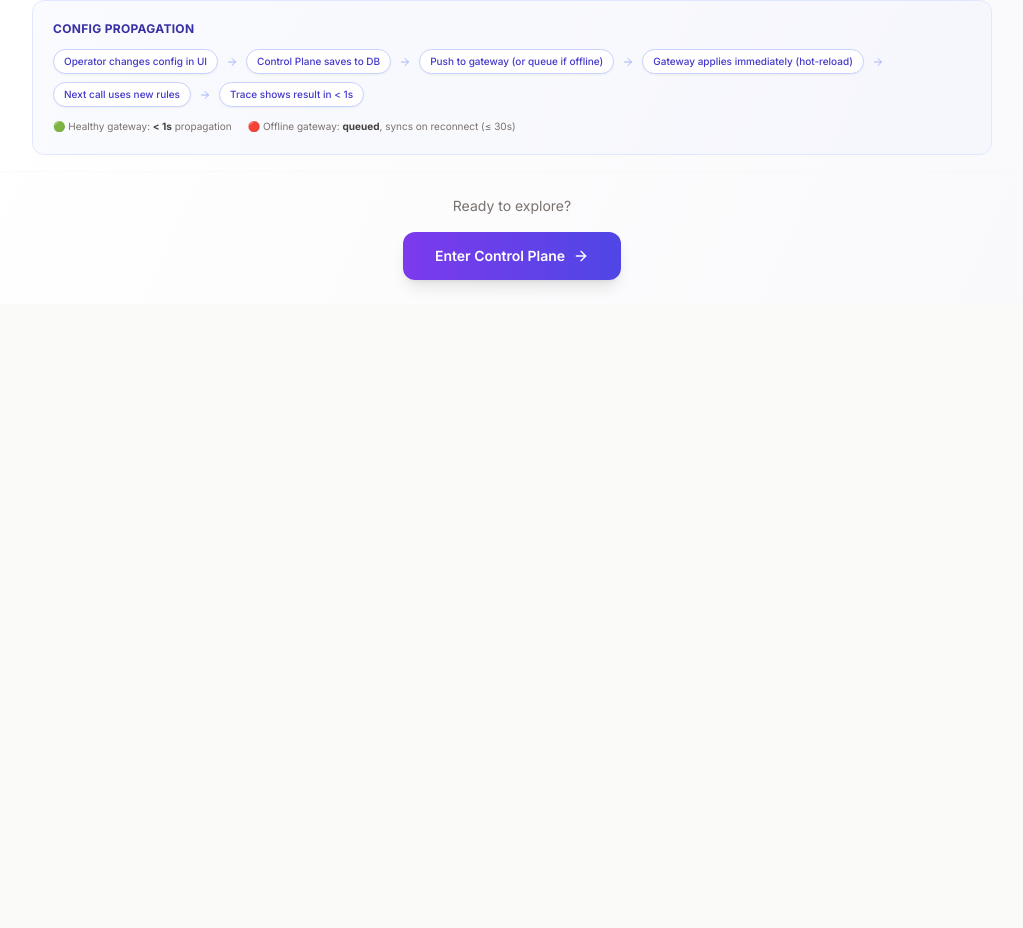
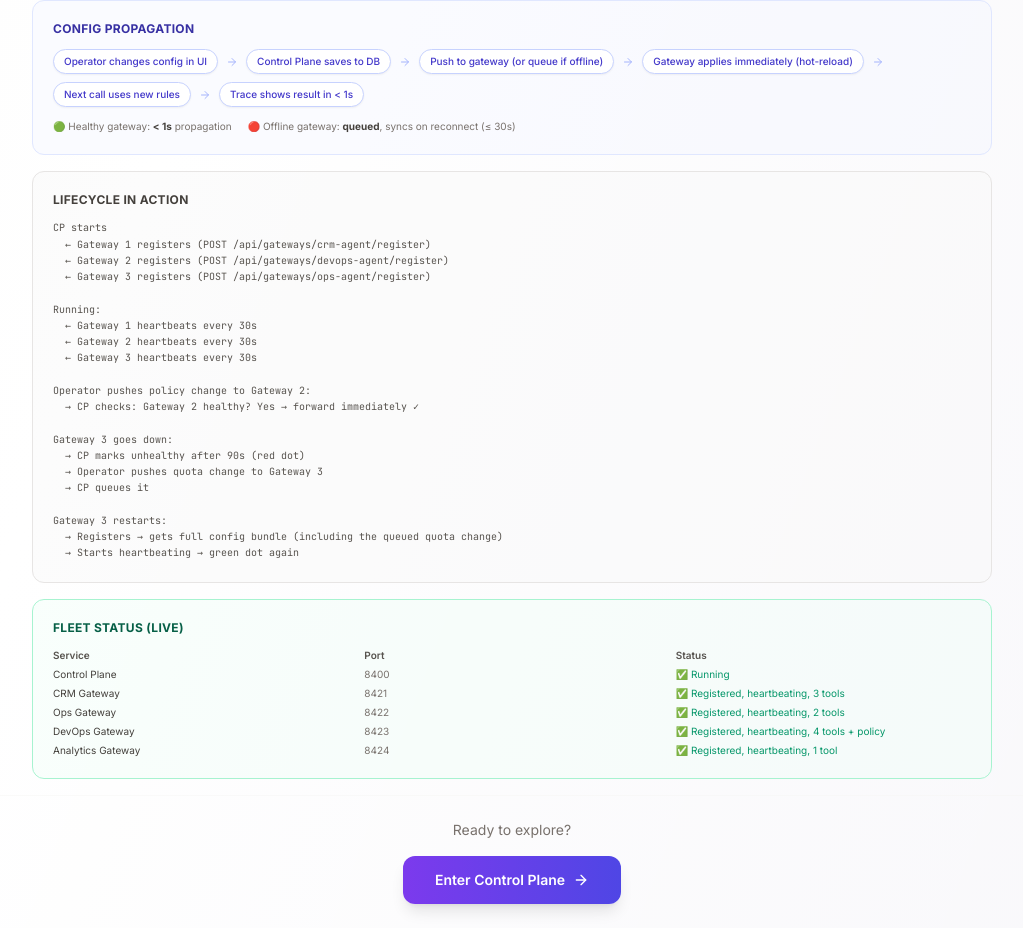
Before and after one commit to hk-775/ostiari, a React (Vite) app in the folder control-plane/frontend/: page / in a window 1280 px wide. Shown: the part 2502-3430 px from the top of the page, without its empty margins (128-1151 px from the left). Before the commit the page ends 2806 px from the top, so only its background shows below. Built offline with nearby package versions, Linux system fonts and the light colour scheme; no server answers; the HTML template or start-up script is replaced by a standard one.

Commit message:
Add lifecycle example + fleet status to docs and landing page
Docs: added 'Lifecycle in Action' example and 'Fleet Status' table
Landing page: added lifecycle flow (pre-formatted) and live fleet
status grid showing all 4 gateways registered and heartbeating

```diff
--- a/control-plane/frontend/src/pages/Landing.tsx
+++ b/control-plane/frontend/src/pages/Landing.tsx
@@ -197,6 +197,47 @@ export function Landing() {
             <span>🔴 Offline gateway: <strong className="text-stone-700">queued</strong>, syncs on reconnect (≤ 30s)</span>
           </div>
         </div>
+
+        {/* Lifecycle example */}
+        <div className="rounded-xl border border-stone-200 bg-stone-50/50 p-5 mt-4">
+          <p className="text-xs font-bold text-stone-700 uppercase tracking-wide mb-3">Lifecycle in action</p>
+          <pre className="text-[10px] text-stone-600 leading-relaxed overflow-x-auto whitespace-pre">{`CP starts
+  ← Gateway 1 registers (POST /api/gateways/crm-agent/register)
+  ← Gateway 2 registers (POST /api/gateways/devops-agent/register)
+  ← Gateway 3 registers (POST /api/gateways/ops-agent/register)
+
+Running:
+  ← Gateway 1 heartbeats every 30s
+  ← Gateway 2 heartbeats every 30s
+  ← Gateway 3 heartbeats every 30s
+
+Operator pushes policy change to Gateway 2:
+  → CP checks: Gateway 2 healthy? Yes → forward immediately ✓
+
+Gateway 3 goes down:
+  → CP marks unhealthy after 90s (red dot)
+  → Operator pushes quota change to Gateway 3
+  → CP queues it
+
+Gateway 3 restarts:
+  → Registers → gets full config bundle (including the queued quota change)
+  → Starts heartbeating → green dot again`}</pre>
+        </div>
+
+        {/* Fleet status */}
+        <div className="rounded-xl border border-emerald-200 bg-emerald-50/30 p-5 mt-4">
+          <p className="text-xs font-bold text-emerald-800 uppercase tracking-wide mb-3">Fleet status (live)</p>
+          <div className="grid grid-cols-3 gap-x-4 gap-y-1 text-[10px]">
+            <span className="font-semibold text-stone-600">Service</span>
+            <span className="font-semibold text-stone-600">Port</span>
+            <span className="font-semibold text-stone-600">Status</span>
+            <span className="text-stone-700">Control Plane</span><span className="text-stone-500">8400</span><span className="text-emerald-600">✅ Running</span>
+            <span className="text-stone-700">CRM Gateway</span><span className="text-stone-500">8421</span><span className="text-emerald-600">✅ Registered, heartbeating, 3 tools</span>
+            <span className="text-stone-700">Ops Gateway</span><span className="text-stone-500">8422</span><span className="text-emerald-600">✅ Registered, heartbeating, 2 tools</span>
+            <span className="text-stone-700">DevOps Gateway</span><span className="text-stone-500">8423</span><span className="text-emerald-600">✅ Registered, heartbeating, 4 tools + policy</span>
+            <span className="text-stone-700">Analytics Gateway</span><span className="text-stone-500">8424</span><span className="text-emerald-600">✅ Registered, heartbeating, 1 tool</span>
+          </div>
+        </div>
       </div>
 
       {/* CTA */}
```
Also changed, not shown: 1 other file (tests, documents, lock files or other folders).
